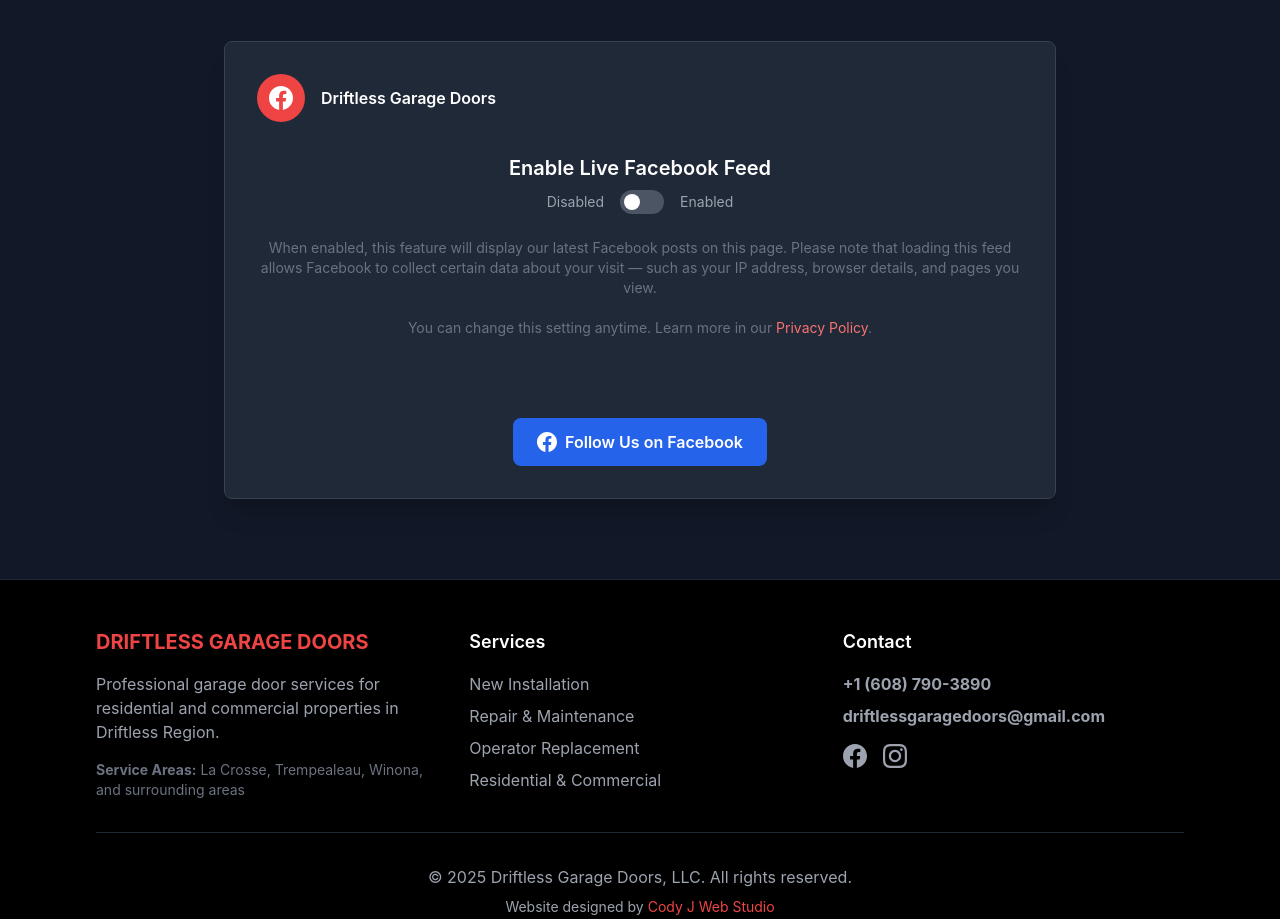
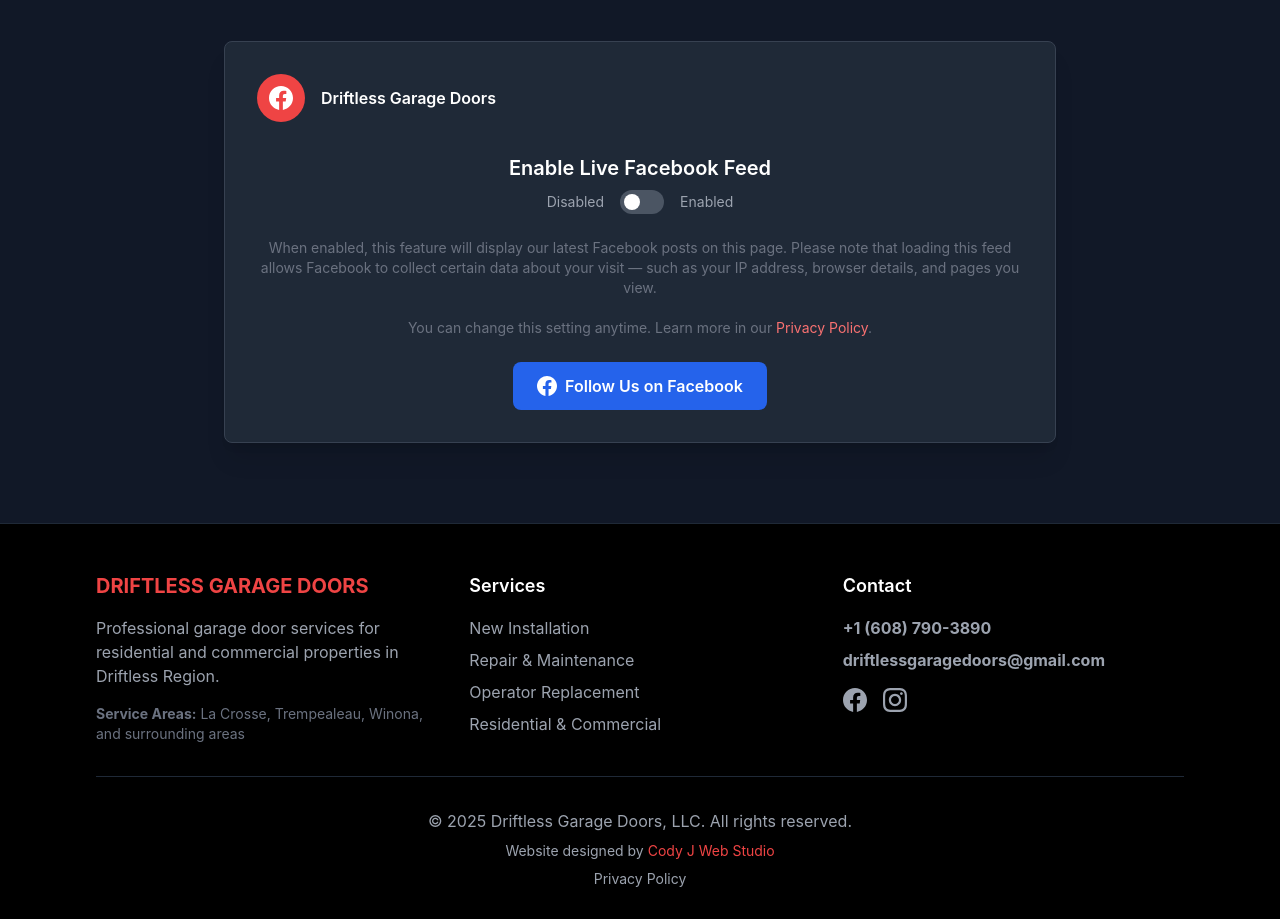
Before and after one commit to cjcody/driftlessgaragedoors, a React (Vite) app: page /showcase in a window 1280 px wide. Shown: the part 1304-2223 px from the top of the page. Built offline with nearby package versions, Linux system fonts and the light colour scheme; no server answers.

Commit message:
Clean up Facebook toggle section HTML structure - Remove unnecessary empty div wrapper

```diff
--- a/src/components/Showcase.jsx
+++ b/src/components/Showcase.jsx
@@ -376,8 +376,7 @@
             </div>
 
             {/* Facebook Toggle Section */}
-            <div id="facebook-toggle-section" className="text-center py-8">
-              <div className="mb-6">
+            <div id="facebook-toggle-section" className="text-center pt-8">
               <h4 className="text-xl font-semibold text-white mb-2">Enable Live Facebook Feed</h4>
 
               {/* Toggle Switch */}
@@ -403,7 +402,6 @@
                 <br /><br />
                 You can change this setting anytime. Learn more in our <a href="/privacy-policy#tracking" className="text-red-400 hover:text-red-300">Privacy Policy</a>.
               </p>
-              </div>
             </div>
 
             {/* Facebook Content (Hidden by default) */}
```
Lines whose indentation alone changed are shown as unchanged.
